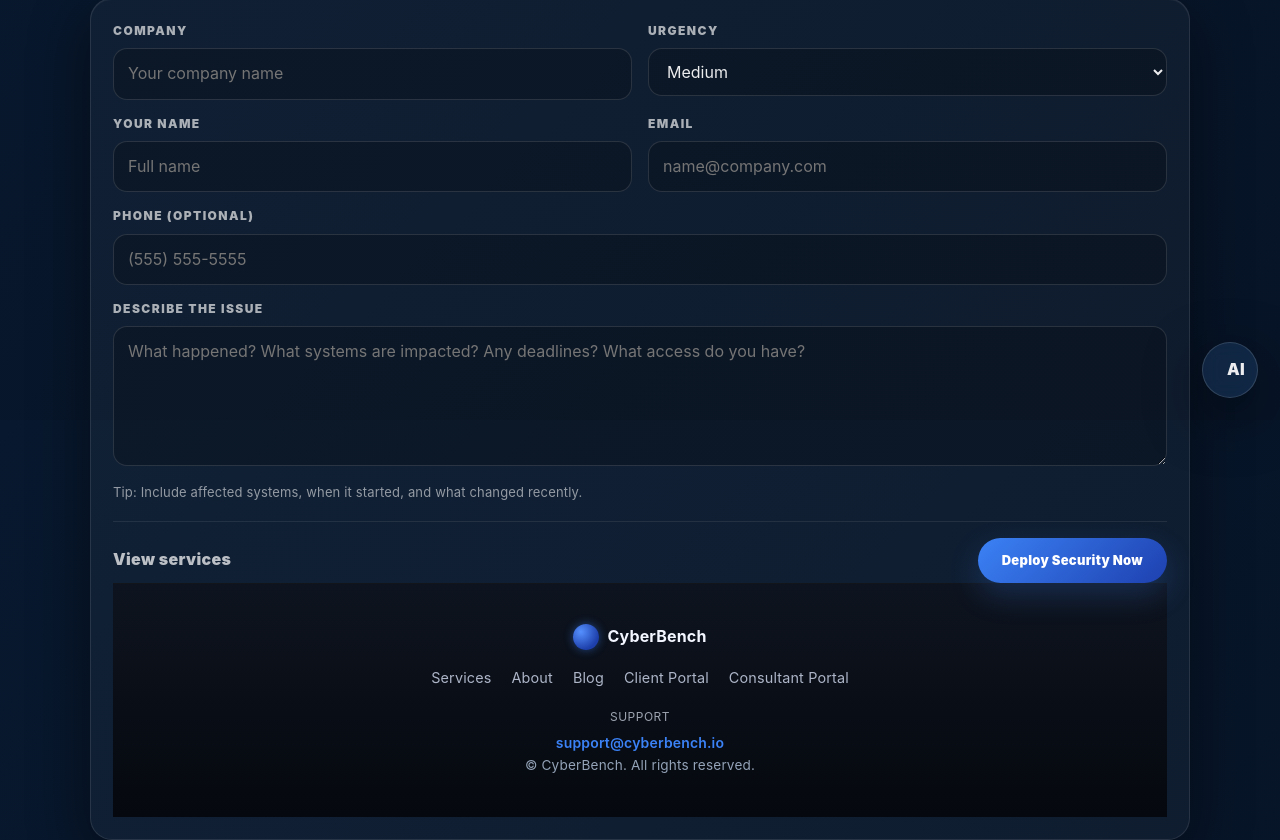
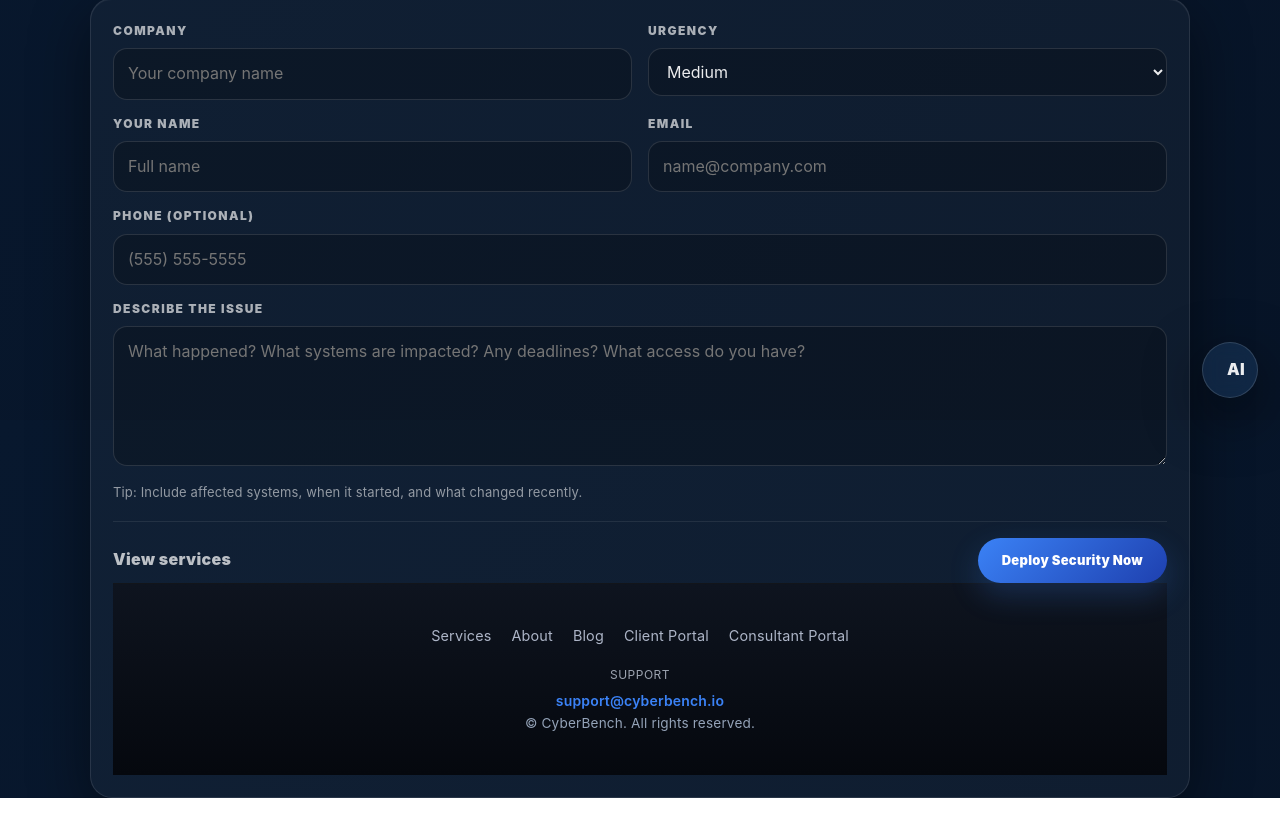
Before and after one commit to dominicb1700-oss/cyberbench-site, a plain HTML site: page submit-ticket.html in a window 1280 px wide. Shown: the part 380-1220 px from the top of the page. After the commit the page ends 1178 px from the top, so only its background shows below. Drawn offline with Linux system fonts and the light colour scheme.

Commit message:
Update submit-ticket.html

```diff
--- a/submit-ticket.html
+++ b/submit-ticket.html
@@ -132,12 +132,6 @@ Not sure how to describe the issue? Use the AI assistant to structure your reque
 </div>
 
 <footer class="footer">
-    <div class="container">
-      <a href="/index.html" class="footer-logo" aria-label="CyberBench homepage">
-        <span class="logo" aria-hidden="true"></span>
-        <span>CyberBench</span>
-      </a>
-
   <nav class="footer-nav">
     <a href="/services.html">Services</a>
     <a href="/about.html">About</a>
```
